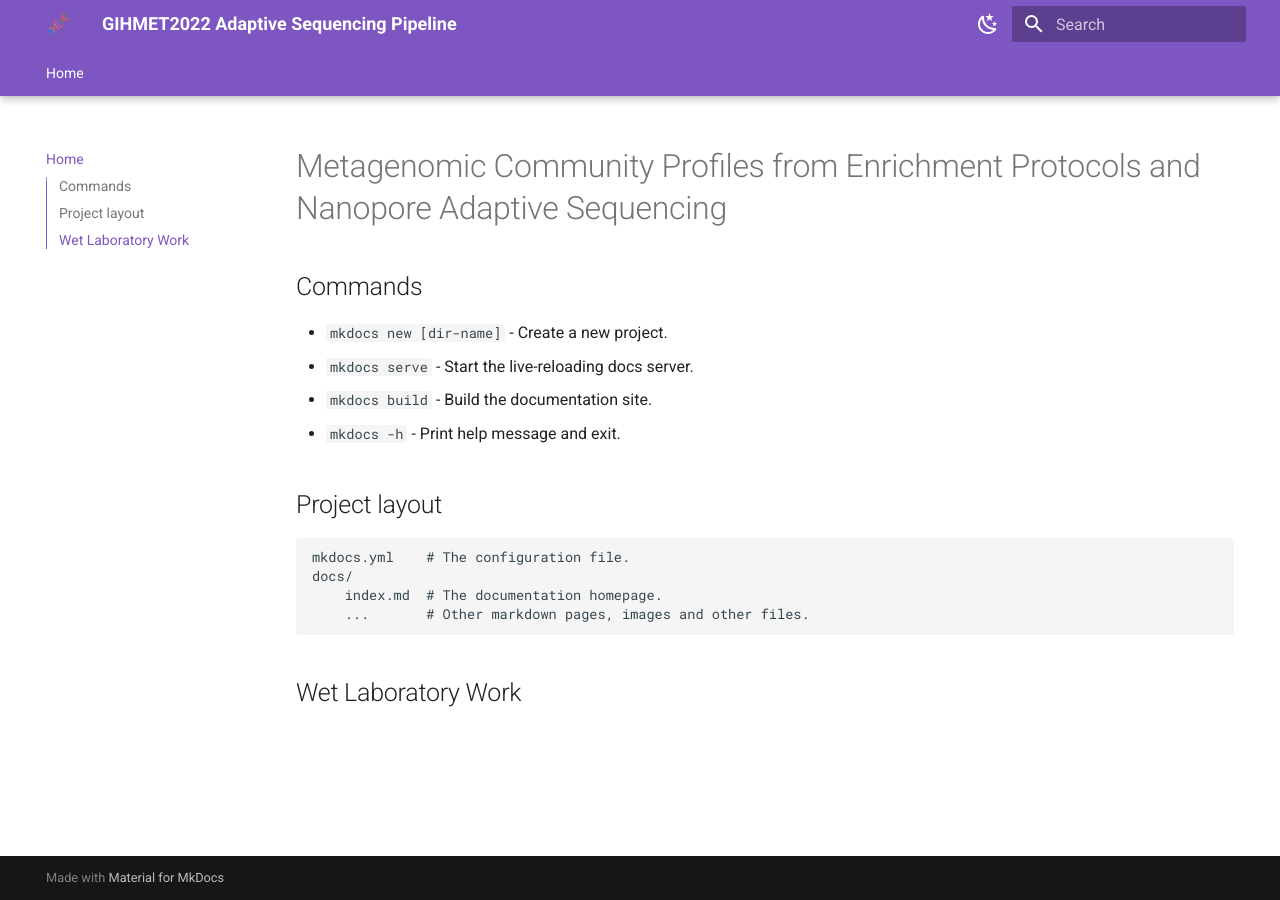
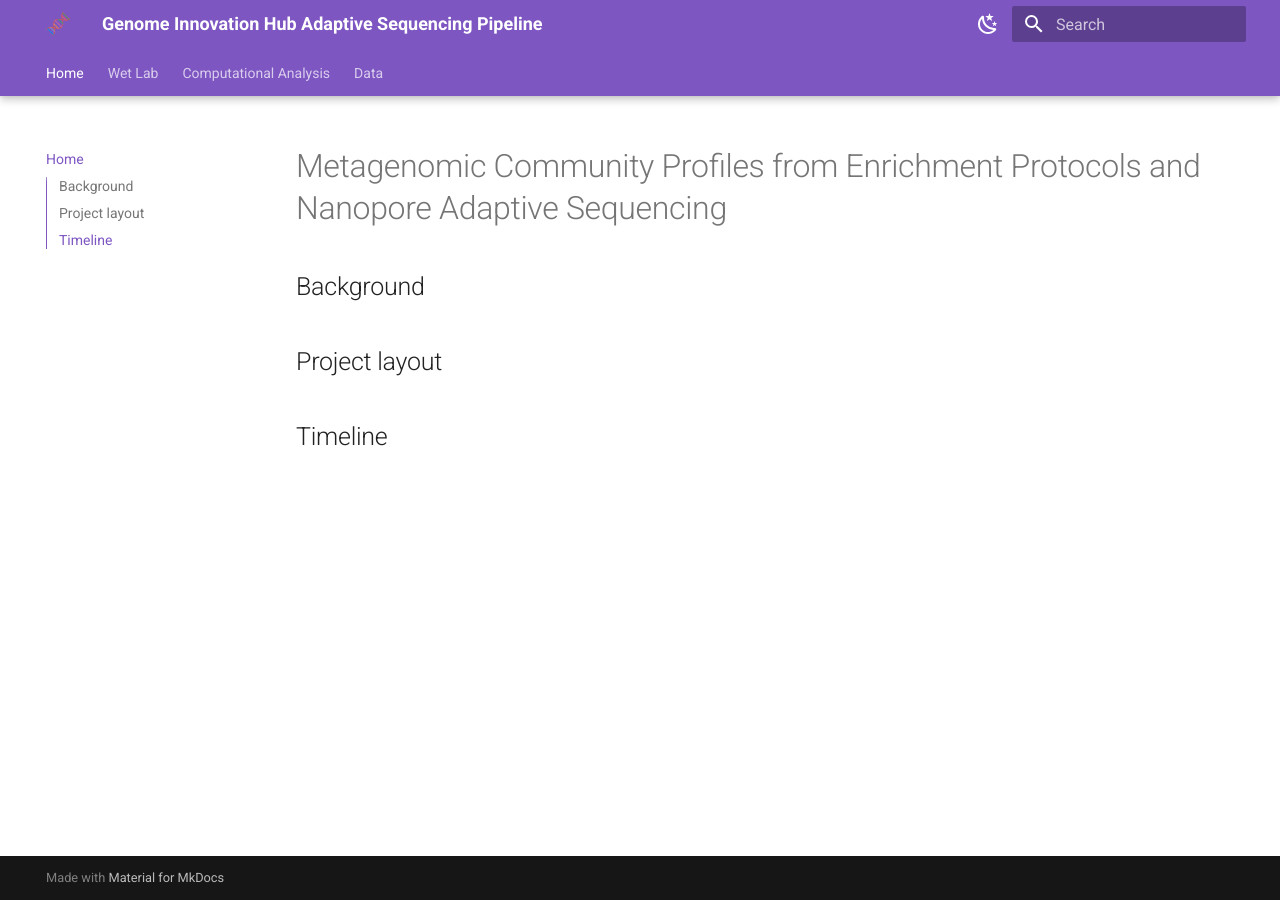
Before and after one commit to number-25/adaptive-trial-gih, an MkDocs documentation site: the page built from docs/index.md, in a window 1280 px wide. Built offline with MkDocs 1.6.1 and Material for MkDocs 9.7.7, drawn with Linux system fonts in a browser that asks for light colours.

Commit message:
site-updates

```diff
--- a/docs/index.md
+++ b/docs/index.md
@@ -1,17 +1,11 @@
 # Metagenomic Community Profiles from Enrichment Protocols and Nanopore Adaptive Sequencing
 
-## Commands
+## Background
 
-* `mkdocs new [dir-name]` - Create a new project.
-* `mkdocs serve` - Start the live-reloading docs server.
-* `mkdocs build` - Build the documentation site.
-* `mkdocs -h` - Print help message and exit.
+
 
 ## Project layout
 
-    mkdocs.yml    # The configuration file.
-    docs/
-        index.md  # The documentation homepage.
-        ...       # Other markdown pages, images and other files.
 
-## Wet Laboratory Work
+
+## Timeline
--- a/mkdocs.yml
+++ b/mkdocs.yml
@@ -1,13 +1,25 @@
-site_name: GIHMET2022 Adaptive Sequencing Pipeline
+site_name: Genome Innovation Hub Adaptive Sequencing Pipeline
 
 nav:
     - Home: index.md
-
+    - Wet Lab:
+      - 'Mock Community': 'wet-lab/Mock-Community-Structure.md'
+      - 'DNA Extraction and Purification': 'DNA-extraction.md'
+      - 'Flow Cell Parameters': 'flow-cell-details.md'
+      - 'Library Prep and Sequencing': 'lib-prep-sequencing.md'
+    - Computational Analysis:
+      - 'Software': 'software-pre.md'
+      - 'Basecalling and QC': 'basecalling-qc.md'
+      - 'More': 'etc'
+    - Data:
+      - 'Data': 'data.md'
 # Theme settings - with night/day toggle
 theme:
   name: material
   logo: img/dna-logo.png
   favicon: img/dna-favicon.ico
+  icon:
+    repo: fontawesome/brands/git-alt
   repo_url: https://github.com/number-25/adaptive-trial-gih
   repo_name: gih/adaptiveseq
   features:
@@ -23,22 +35,32 @@ theme:
     - javascripts/tablesort.js
       # Extras below
   extra:
-  analytics:
-    feedback:
-      title: Was this page helpful?
-      ratings:
-        - icon: material/thumb-up-outline
-          name: This page was helpful
-          data: 1
-          note: >-
-            Thanks for your feedback!
-        - icon: material/thumb-down-outline
-          name: This page could be improved
-          data: 0
-          note: >-
-            GIH values your feedback! Help us improve this page by
-            using our <a href="..." target="_blank" rel="noopener">feedback form</a>.
+    social:   # footer links
+      - icon: fontawesome/solid/house
+        link: https://gih.uq.edu.au
+        name: University of Queensland
+    generator: false
+   # analytics:
+    #feedback:
+    # title: Was this page helpful?
+    # ratings:
+    #   - icon: material/thumb-up-outline
+    #     name: This page was helpful
+    #     data: 1
+    #     note: >-
+    #       Thanks for your feedback!
+    #   - icon: material/thumb-down-outline
+    #     name: This page could be improved
+    #     data: 0
+    #     note: >-
+    #       GIH values your feedback! Help us improve this page by
+    #       using our <a href="..." target="_blank" rel="noopener">feedback form</a>.
+  plugins:
+    - search
+    - mkdocs_pymdownx_material_extras
   markdown_extensions:
+    - toc:
+        permalink: true
     - footnotes   # Allow footnotes
     - pymdownx.caret  # Super-sub scripting, crossing out, underlining etc.
     - pymdownx.mark
@@ -52,11 +74,8 @@ theme:
     - pymdownx.superfences
     - pymdownx.inlinehilite
     - pymdownx.smartsymbols
-  social:   # footer links
-    - icon: fontawesome/solid/house
-      link: https://gih.uq.edu.au/
-      name: University of Queensland
-  generator: false
+
+
   palette:
     # Palette toggle for light mode
     - scheme: default
```
Also changed, not shown: docs/wet-lab/Mock-Community-Structure.md (added, +17 -0 lines).
